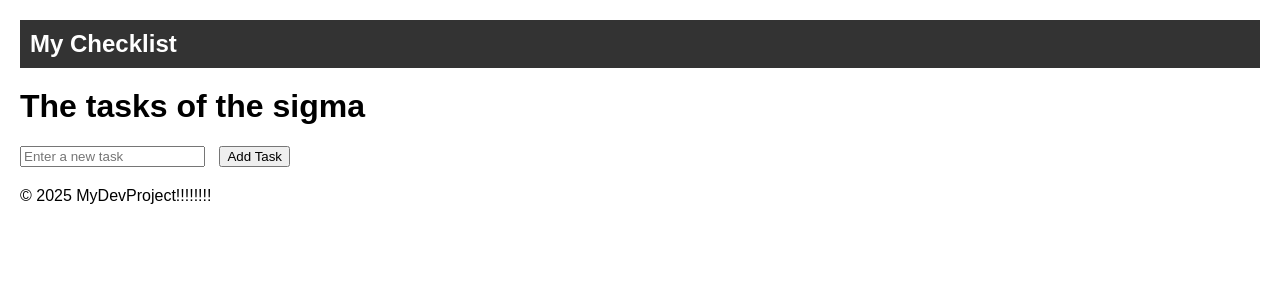
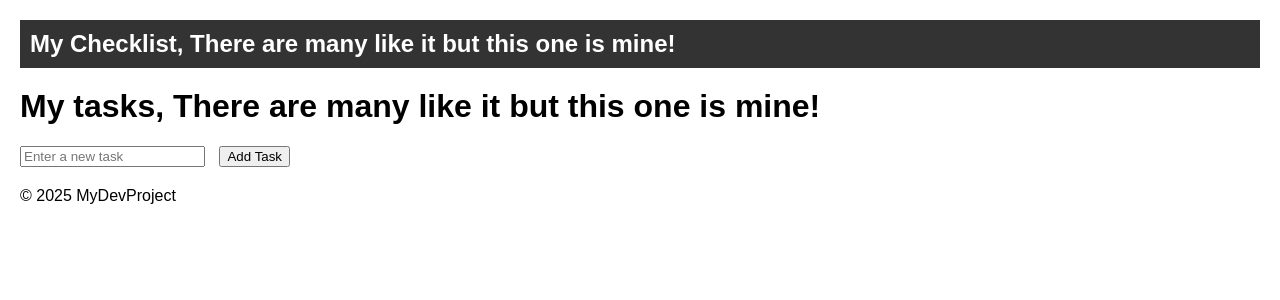
Before and after one commit to Sillycatlover246/Project, a Flask app: page / in a window 1280 px wide. Shown: the top 300 px of the page. Run offline with Flask 3, Linux system fonts and the light colour scheme.

Commit message:
My commit, There are many like it but this one is mine!

```diff
--- a/templates/base.html
+++ b/templates/base.html
@@ -7,7 +7,7 @@
 </head>
 <body>
   <header>
-    <h2>My Checklist</h2>
+    <h2>My Checklist, There are many like it but this one is mine!</h2>
   </header>
 
   <main>
@@ -15,7 +15,7 @@
   </main>
 
   <footer>
-    <p>© 2025 MyDevProject!!!!!!!!</p>
+    <p>© 2025 MyDevProject</p>
   </footer>
 </body>
 </html>
--- a/templates/index.html
+++ b/templates/index.html
@@ -2,7 +2,7 @@
 {% block title %}My Tasks{% endblock %}
 
 {% block content %}
-  <h1>The tasks of the sigma</h1>
+  <h1>My tasks, There are many like it but this one is mine!</h1>
 
   <!-- Form to add a new task -->
   <form method="POST" action="{{ url_for('add_task') }}">
```
